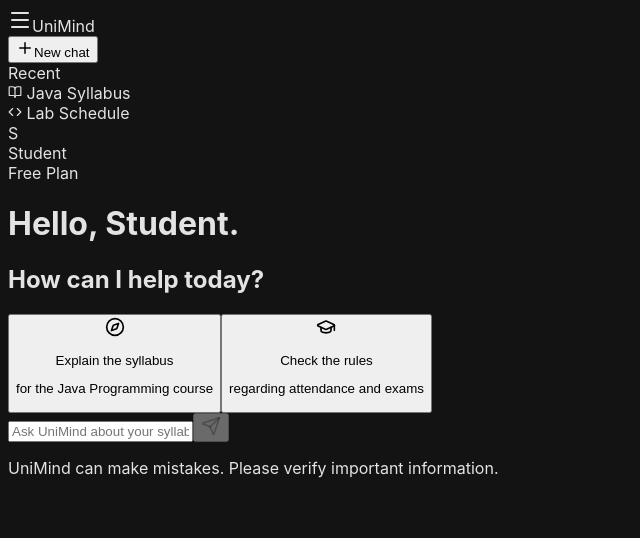
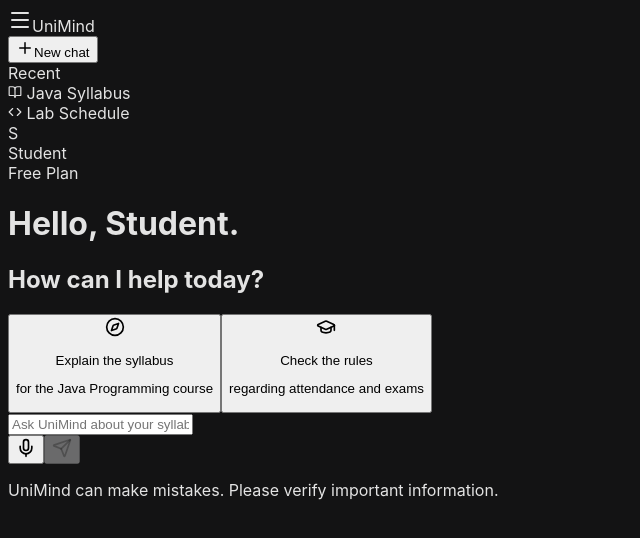
Before and after one commit to CodifyWithShravan/TechHack, a React app in the folder frontend/: page / in a window 1280 px wide. Shown: the top 538 px of the page, without its empty margins (0-640 px from the left). Built offline with nearby package versions, Linux system fonts and the light colour scheme; the HTML template or start-up script is replaced by a standard one.

Commit message:
add voice mode

```diff
--- a/frontend/src/App.jsx
+++ b/frontend/src/App.jsx
@@ -1,5 +1,5 @@
 import { useState, useRef, useEffect } from 'react';
-import { Send, Sparkles, Menu, Compass, Plus, BookOpen, Code, GraduationCap } from 'lucide-react';
+import { Send, Sparkles, Menu, Compass, Plus, BookOpen, Code, GraduationCap, Mic, MicOff } from 'lucide-react';
 import ReactMarkdown from 'react-markdown';
 import { motion, AnimatePresence } from 'framer-motion';
 
@@ -7,11 +7,45 @@
   const [messages, setMessages] = useState([]);
   const [input, setInput] = useState('');
   const [isLoading, setIsLoading] = useState(false);
+  const [isListening, setIsListening] = useState(false); // State for voice
   const messagesEndRef = useRef(null);
 
   useEffect(() => {
     messagesEndRef.current?.scrollIntoView({ behavior: "smooth" });
   }, [messages]);
+
+  // --- VOICE RECOGNITION LOGIC ---
+  const startListening = () => {
+    if ('webkitSpeechRecognition' in window || 'SpeechRecognition' in window) {
+      const SpeechRecognition = window.SpeechRecognition || window.webkitSpeechRecognition;
+      const recognition = new SpeechRecognition();
+      recognition.lang = 'en-US';
+      recognition.interimResults = false;
+      recognition.maxAlternatives = 1;
+
+      setIsListening(true);
+
+      recognition.onresult = (event) => {
+        const transcript = event.results[0][0].transcript;
+        setInput(transcript);
+        sendMessage(transcript); // Auto-send when speaking stops
+        setIsListening(false);
+      };
+
+      recognition.onerror = (event) => {
+        console.error("Voice Error:", event.error);
+        setIsListening(false);
+      };
+
+      recognition.onend = () => {
+        setIsListening(false);
+      };
+
+      recognition.start();
+    } else {
+      alert("Sorry, your browser doesn't support voice input. Try Chrome or Safari.");
+    }
+  };
 
   const sendMessage = async (text = input) => {
     if (!text.trim()) return;
@@ -22,6 +56,7 @@
     setIsLoading(true);
 
     try {
+      // USING YOUR LIVE RENDER BACKEND
       const response = await fetch('https://unimind-lx09.onrender.com/api/chat', {
         method: 'POST',
         headers: { 'Content-Type': 'application/json' },
@@ -31,7 +66,7 @@
       const data = await response.json();
       setMessages((prev) => [...prev, { role: 'bot', text: data.answer }]);
     } catch (error) {
-      setMessages((prev) => [...prev, { role: 'bot', text: "❌ **Connection Error**: Is the backend running?" }]);
+      setMessages((prev) => [...prev, { role: 'bot', text: "❌ **Connection Error**: Is the backend running? (It might be waking up)" }]);
     } finally {
       setIsLoading(false);
     }
@@ -85,7 +120,6 @@
 
             {/* --- WELCOME SCREEN (Centered) --- */}
             {messages.length === 0 ? (
-              // KEY FIX: w-full and text-center applied here
               <div className="flex-1 flex flex-col items-center justify-center h-full w-full min-h-[80vh] pb-32">
 
                 {/* Greeting Text - Centered */}
@@ -100,7 +134,6 @@
 
                 {/* Suggestion Cards - Centered Grid */}
                 <div className="grid grid-cols-1 md:grid-cols-2 gap-4 w-full max-w-2xl px-4">
-                  {/* Card 1 */}
                   <button
                     onClick={() => sendMessage("What is the syllabus for Java?")}
                     className="relative group text-left bg-[#1e1f20] hover:bg-[#2a2b2e] p-6 rounded-2xl transition-all border border-transparent hover:border-[#444746] flex flex-col h-full"
@@ -112,7 +145,6 @@
                     <p className="text-[#8e918f] text-sm">for the Java Programming course</p>
                   </button>
 
-                  {/* Card 2 */}
                   <button
                     onClick={() => sendMessage("What are the attendance rules?")}
                     className="relative group text-left bg-[#1e1f20] hover:bg-[#2a2b2e] p-6 rounded-2xl transition-all border border-transparent hover:border-[#444746] flex flex-col h-full"
@@ -181,21 +213,38 @@
           </div>
         </div>
 
-        {/* FLOATING INPUT BAR */}
+        {/* --- FLOATING INPUT BAR WITH VOICE --- */}
         <div className="absolute bottom-0 left-0 w-full bg-gradient-to-t from-[#131314] via-[#131314] to-transparent pb-8 pt-10 px-4">
-          <div className="max-w-3xl mx-auto relative bg-[#1e1f20] rounded-full border border-[#333] hover:border-[#444] focus-within:bg-[#2a2b2e] focus-within:border-gray-500 transition-all shadow-xl">
+          <div className="max-w-3xl mx-auto relative bg-[#1e1f20] rounded-full border border-[#333] hover:border-[#444] focus-within:bg-[#2a2b2e] focus-within:border-gray-500 transition-all shadow-xl flex items-center">
+
             <input
               type="text"
-              className="w-full bg-transparent text-[#e3e3e3] pl-6 pr-14 py-4 focus:outline-none placeholder-[#8e918f] text-[16px]"
-              placeholder="Ask UniMind about your syllabus..."
+              className="w-full bg-transparent text-[#e3e3e3] pl-6 pr-24 py-4 focus:outline-none placeholder-[#8e918f] text-[16px]"
+              placeholder={isListening ? "Listening..." : "Ask UniMind about your syllabus..."}
               value={input}
               onChange={(e) => setInput(e.target.value)}
               onKeyPress={(e) => e.key === 'Enter' && sendMessage()}
             />
+
+            {/* BUTTON GROUP (Voice + Send) */}
+            <div className="absolute right-2 top-2 flex items-center gap-1">
+               {/* MIC BUTTON */}
+               <button
+                  onClick={startListening}
+                  className={`p-2 rounded-full transition-all duration-200 ${
+                    isListening
+                      ? 'bg-red-500/20 text-red-400 animate-pulse'
+                      : 'bg-transparent text-[#e3e3e3] hover:bg-[#333]'
+                  }`}
+               >
+                  {isListening ? <MicOff size={20} /> : <Mic size={20} />}
+               </button>
+
+               {/* SEND BUTTON */}
                <button
                   onClick={() => sendMessage()}
                   disabled={!input.trim() || isLoading}
-              className={`absolute right-2 top-2 p-2 rounded-full transition-all duration-200 ${
+                  className={`p-2 rounded-full transition-all duration-200 ${
                     input.trim()
                       ? 'bg-white text-black hover:bg-gray-200 shadow-md'
                       : 'bg-transparent text-[#444746] cursor-not-allowed'
@@ -203,6 +252,8 @@
                >
                   <Send size={20} />
                </button>
+            </div>
+
           </div>
           <p className="text-center text-[12px] text-[#8e918f] mt-4 font-medium">
              UniMind can make mistakes. Please verify important information.
```
Lines whose indentation alone changed are shown as unchanged.
